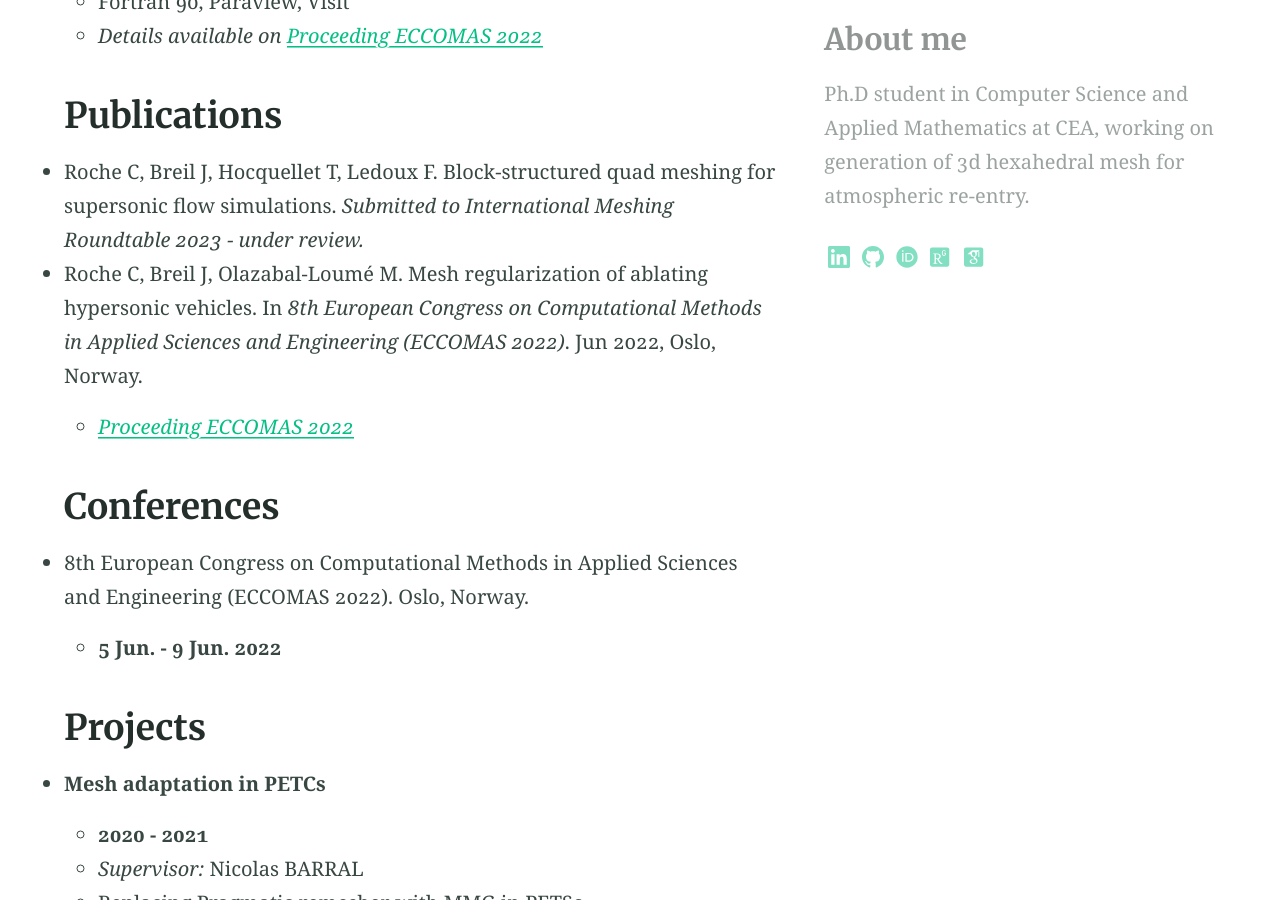
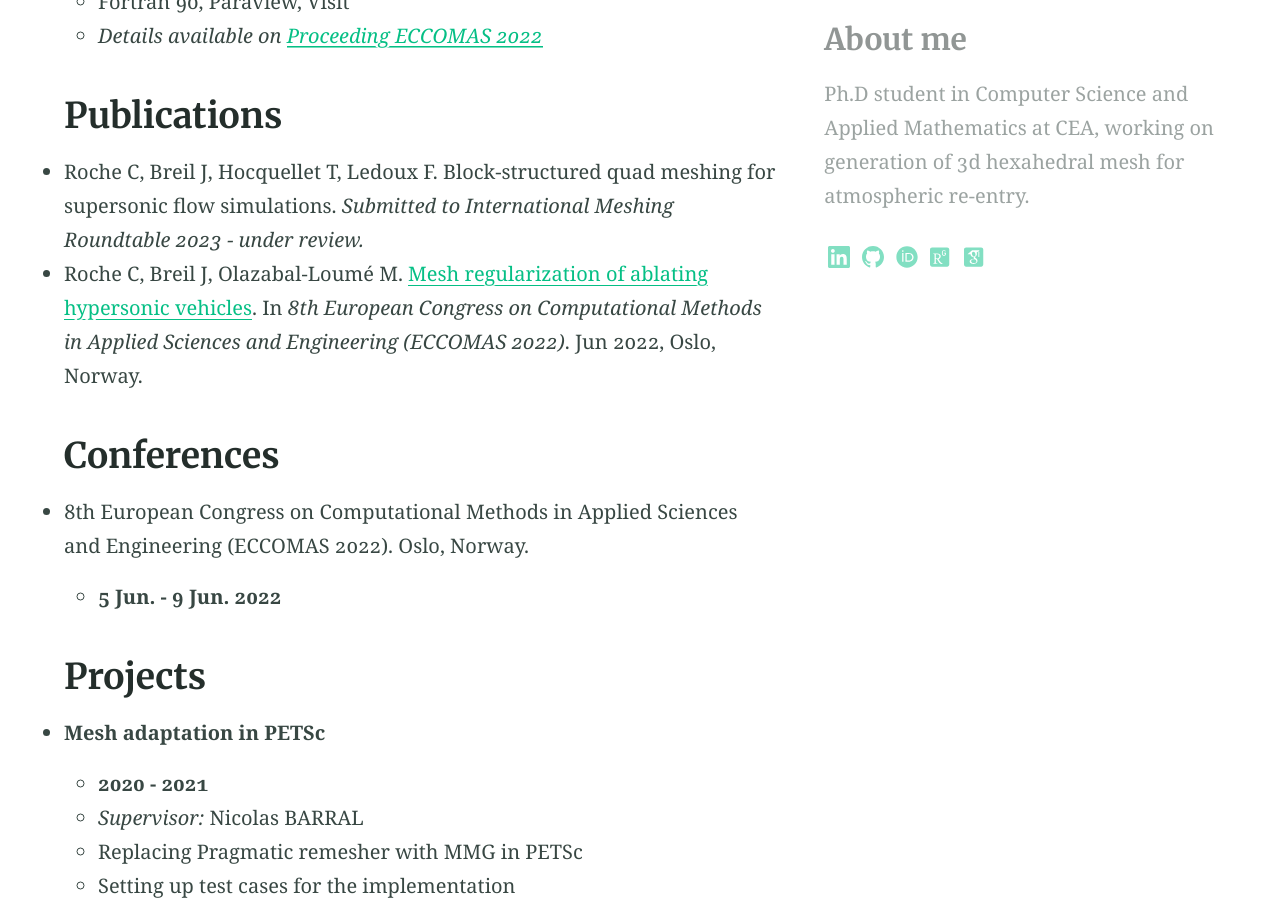
Before and after one commit to claireroche/claireroche.github.io, a Jekyll site: the page built from cv.md, in a window 1280 px wide and 900 px high, scrolled down 1852 px. Built offline with Jekyll 4.4.1, drawn with Linux system fonts in a browser that asks for light colours; a style sheet for code colours, icons or effects is not loaded.

Commit message:
fix the cv

```diff
--- a/cv.md
+++ b/cv.md
@@ -56,10 +56,9 @@ aside: true
 * Roche C, Breil J, Hocquellet T, Ledoux F. Block-structured quad meshing for supersonic flow simulations.
   _Submitted to International Meshing Roundtable 2023 - under review._
 
-* Roche C, Breil J, Olazabal-Loumé M. Mesh regularization of ablating hypersonic vehicles. In _8th European
+* Roche C, Breil J, Olazabal-Loumé M. [Mesh regularization of ablating hypersonic vehicles](https://claireroche.github.io/conference%20proceeding/2022/11/24/eccomas-proceeding/). In _8th European
   Congress on Computational Methods in Applied Sciences and Engineering (ECCOMAS 2022)_. Jun 2022,
   Oslo, Norway.
-  * _[Proceeding ECCOMAS 2022](https://claireroche.github.io/conference%20proceeding/2022/11/24/eccomas-proceeding/)_
 
 ## Conferences
 
@@ -70,10 +69,11 @@ aside: true
 
 ## Projects
 
-* **Mesh adaptation in PETCs**
+* **Mesh adaptation in PETSc**
   * **2020 - 2021**
   * _Supervisor:_ Nicolas BARRAL
   * Replacing Pragmatic remesher with MMG in PETSc
+  * Setting up test cases for the implementation
 
 
 
```
